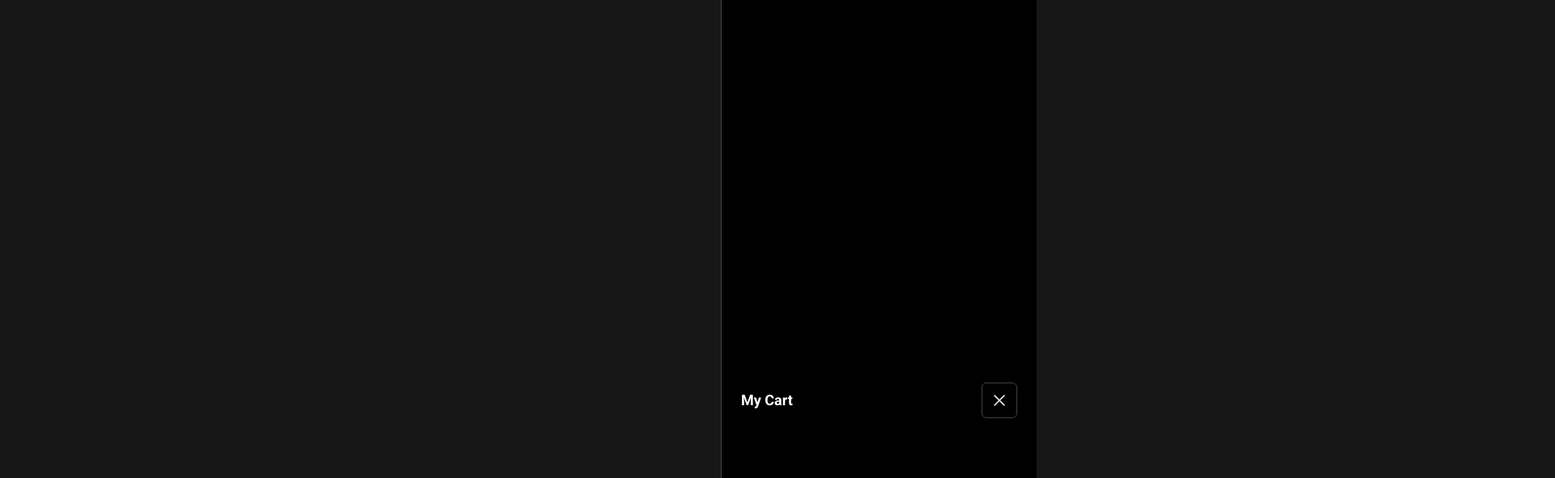
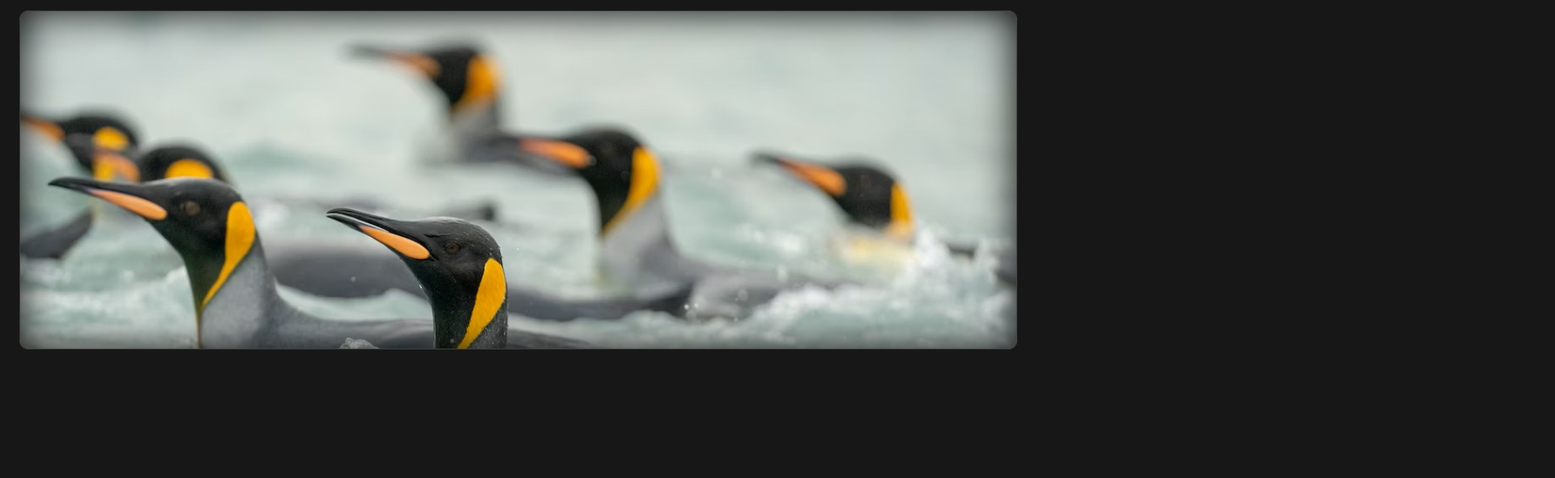
Before and after one commit to helsinfranz/merch_designs, a plain HTML site: page index.html in a window 1280 px wide. Shown: the part 63-654 px from the top of the page at 81% size, 1920 px wide, since content can reach past the window. Drawn offline with Linux system fonts and the light colour scheme.

Commit message:
Add files via upload

```diff
--- a/css/styles.css
+++ b/css/styles.css
@@ -418,3 +418,31 @@ h2 {
     transform: scale(110%);
   }
 }
+
+main {
+  padding: 0rem 2.4rem;
+}
+
+.featured_merch {
+  border-radius: 1rem;
+  border: 1px solid rgb(64, 64, 64);
+  /* overflow: hidden; */
+  height: calc((100vw - 2.4rem) / 3);
+  position: relative;
+}
+
+.image_wrapper {
+  position: absolute;
+  top: 0;
+  left: 0;
+  width: 100%;
+  height: 100%;
+  box-shadow: inset 0 0 50px rgba(0, 0, 0, 1);
+  border-radius: 1rem;
+}
+
+.showcase_image {
+  width: 100%;
+  height: 100%;
+  border-radius: 1rem; /* Optional: Add border-radius to make the image corners rounded */
+}
--- a/index.html
+++ b/index.html
@@ -58,7 +58,7 @@
         </div>
       </div>
       <!-- Only commented when short screen -->
-      <!-- <div class="search">
+      <div class="search">
         <form class="search_form">
           <input
             type="text"
@@ -86,7 +86,7 @@
             </svg>
           </div>
         </form>
-      </div> -->
+      </div>
       <div class="cart">
         <div class="cartsvgholder">
           <svg
@@ -107,7 +107,17 @@
         </div>
       </div>
     </nav>
-    <div class="more_options slide_out_left">
+    <main>
+      <div class="featured_merch">
+        <div class="image_wrapper"></div>
+        <img
+          src="./images/showcase_1.jpg"
+          class="showcase_image"
+          alt="showcase merch image"
+        />
+      </div>
+    </main>
+    <!-- <div class="more_options slide_out_left">
       <div class="cross">
         <div class="crosssvgholder">
           <svg
@@ -210,6 +220,6 @@
           <h1>Your cart is empty.</h1>
         </div>
       </div>
-    </div>
+    </div> -->
   </body>
 </html>
```
Also changed, not shown: images/showcase_1.avif (added), images/showcase_1.jpg (added).
